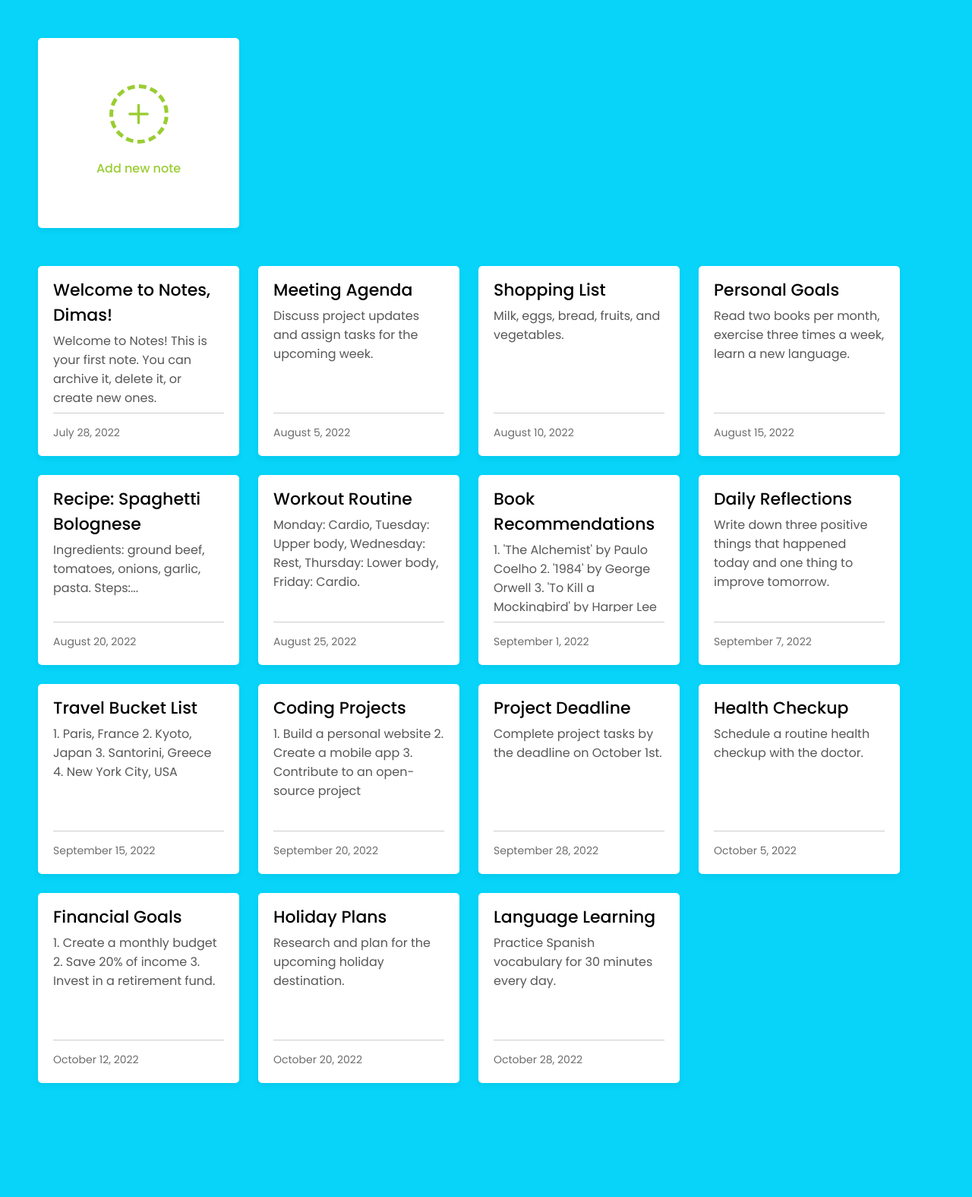
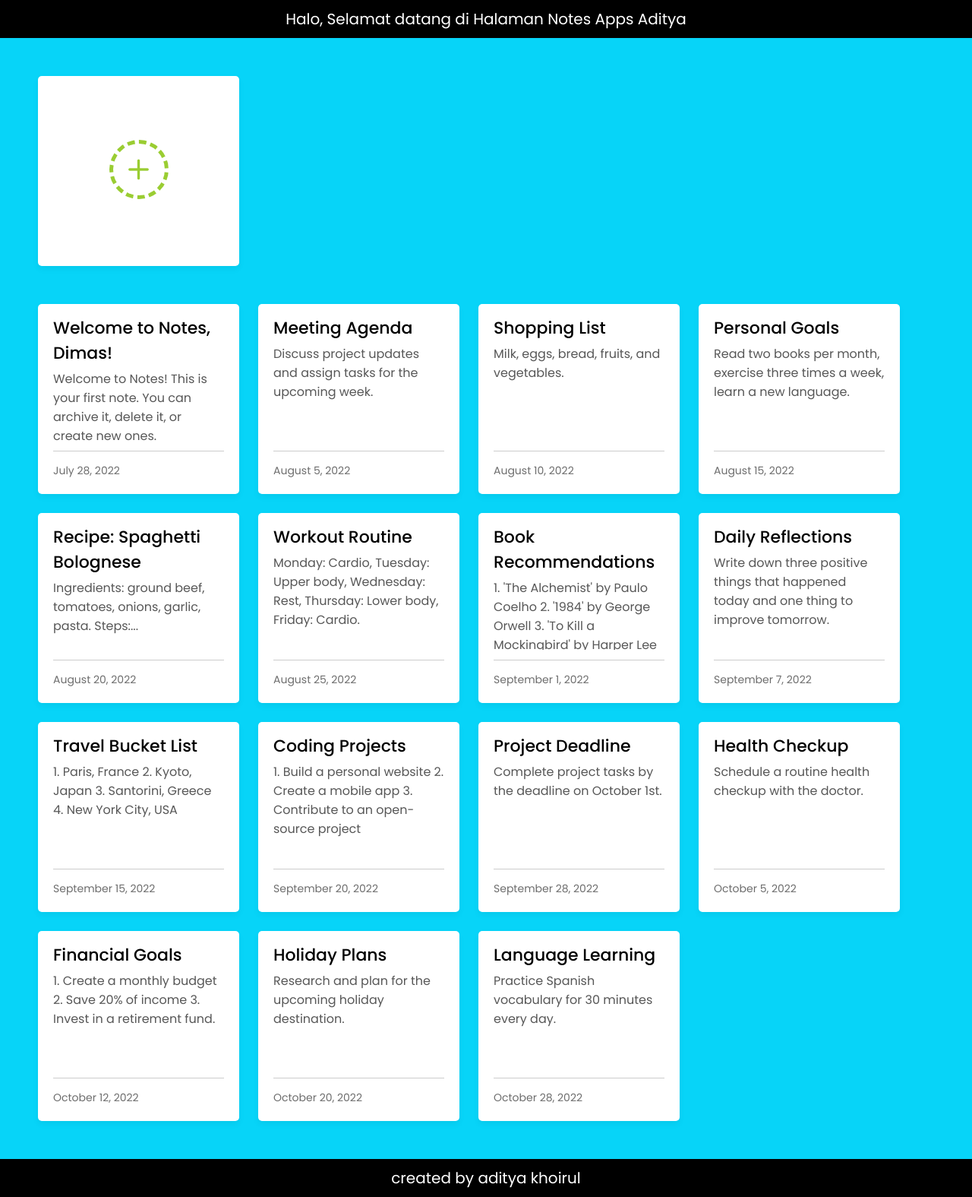
Before and after one commit to Adityakhoirul/notes-app, a plain HTML site: page index.html in a window 1280 px wide. Shown: the whole page at 76% size. Before the commit the page ends 1475 px from the top, so only its background shows below. Drawn offline with nearby package versions, Linux system fonts and the light colour scheme.

Commit message:
menambahkan-webcomponen

```diff
--- /dev/null
+++ b/footer.js
@@ -0,0 +1,23 @@
+class Footer extends HTMLElement {
+    constructor() {
+      super();
+
+      this.innerHTML = `
+        <style>
+          header {
+            background-color: black;
+            color: white;
+            padding: 10px 20px;
+            font-size: 20px;
+            text-align: center;
+            display: flex;
+            align-items: center;
+            justify-content: center;
+          }
+        </style>
+        <header>created by aditya khoirul</header>
+      `;
+    }
+  }
+
+  customElements.define("footer-notes", Footer);
--- /dev/null
+++ b/header.js
@@ -0,0 +1,25 @@
+class Header extends HTMLElement {
+  constructor() {
+    super();
+    const shadowRoot = this.attachShadow({ mode: "open" });
+
+    shadowRoot.innerHTML = `
+      <style>
+        header {
+          background-color: black;
+          color: white;
+          padding: 10px 20px;
+          font-size: 20px;
+          text-align: center;
+          display: flex;
+          align-items: center;
+          justify-content: center;
+        }
+      </style>
+      <header>Halo, Selamat datang di Halaman Notes Apps Aditya</header>
+
+    `;
+  }
+}
+
+customElements.define("header-notes", Header);
--- a/index.html
+++ b/index.html
@@ -11,6 +11,7 @@
     />
   </head>
   <body>
+    <header-notes></header-notes>
     <div class="popup-box">
       <div class="popup">
         <div class="content">
@@ -35,11 +36,13 @@
     <div class="wrapper">
       <li class="add-box">
         <div class="icon"><i class="uil uil-plus"></i></div>
-        <p>Add new note</p>
+        <!-- <p>Add new note</p> -->
       </li>
     </div>
-    <div class="wrapper" id="notesWrapper"></div>
-    <script src="script.js"></script>
-    <script src="notes.js"></script>
+    <div class="wrapper" id="notesWrapper">
+    </div>
+    <footer-notes></footer-notes>
+    <script type="module" src="index.js"></script>
+    <!-- <script src="notes.js"></script> -->
   </body>
 </html>
--- /dev/null
+++ b/index.js
@@ -0,0 +1,6 @@
+import { notesData } from "./notes.js";
+import "./script.js";
+
+import "./header.js";
+import "./footer.js";
+console.log(notesData);
--- a/notes.js
+++ b/notes.js
@@ -1,4 +1,3 @@
-
 const notesData = [
   {
     id: "notes-jT-jjsyz61J8XKiI",
@@ -110,7 +109,6 @@ const notesData = [
 console.log(notesData);
  function showNotes() {
   const notesWrapper = document.getElementById("notesWrapper");
-
   notesWrapper.innerHTML = "";
   notesData.forEach((note) => {
     const li = document.createElement("li");
@@ -143,3 +141,5 @@ const notesData = [
   });
 }
 window.addEventListener("DOMContentLoaded", showNotes);
+
+export { notesData };
```
Lines whose indentation alone changed are shown as unchanged.
